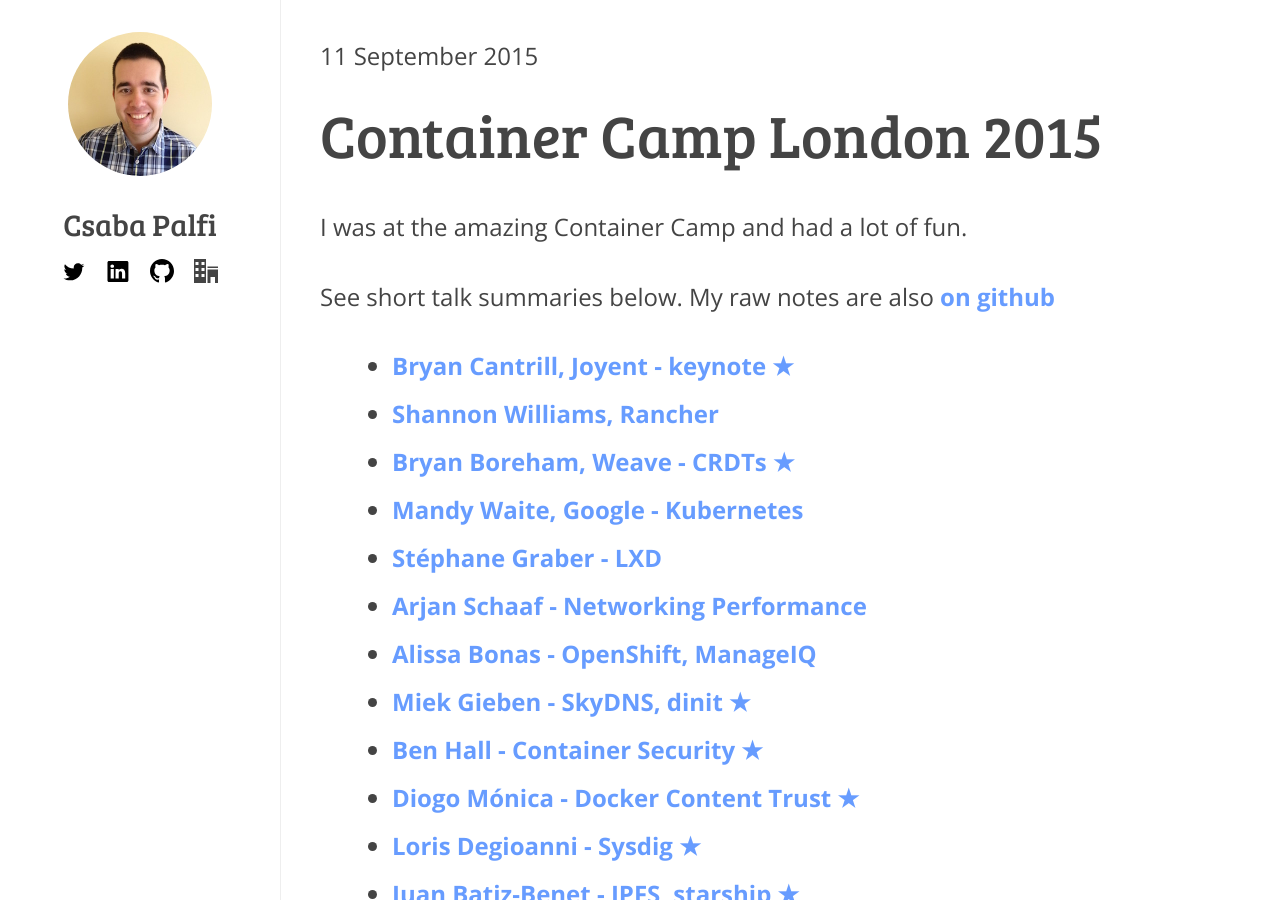
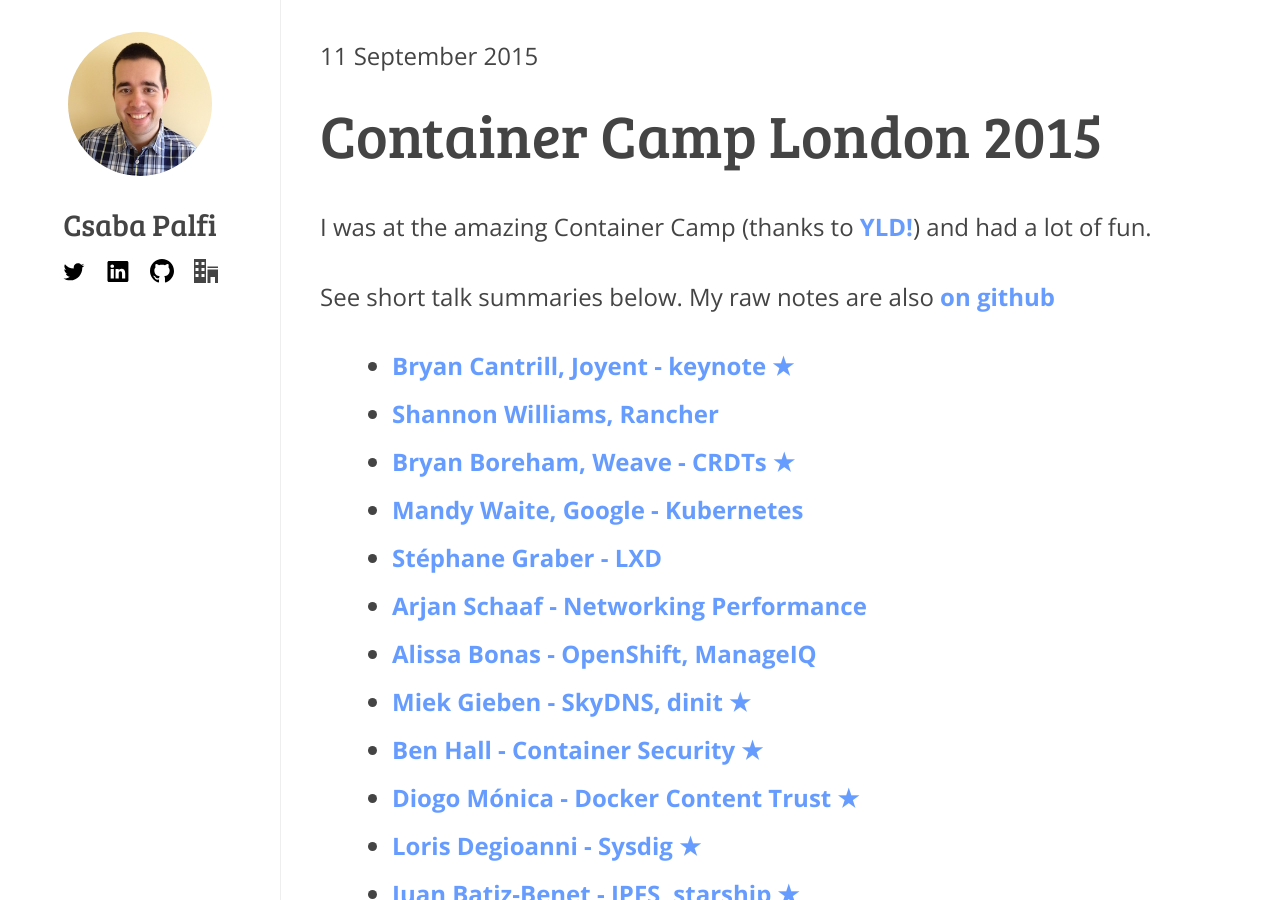
Before and after one commit to dublado/csabapalfi.github.io, a Jekyll site: the page built from _posts/2015-09-11-container-camp-ldn-2015.md, in a window 1280 px wide and 900 px high. Built offline with Jekyll 4.4.1, drawn with Linux system fonts in a browser that asks for light colours; Markdown is read by kramdown in place of the engine named in the settings.

Commit message:
add yld
Signed-off-by: Csaba Palfi <csaba@palfi.me>

```diff
--- a/_posts/2015-09-11-container-camp-ldn-2015.md
+++ b/_posts/2015-09-11-container-camp-ldn-2015.md
@@ -2,7 +2,7 @@
 title: Container Camp London 2015
 ---
 
-I was at the amazing Container Camp and had a lot of fun.
+I was at the amazing Container Camp (thanks to [YLD!](https://www.yld.io/)) and had a lot of fun.
 
 See short talk summaries below. My raw notes are also [on github](https://github.com/csabapalfi/container-camp-ldn-2015)
 
```
